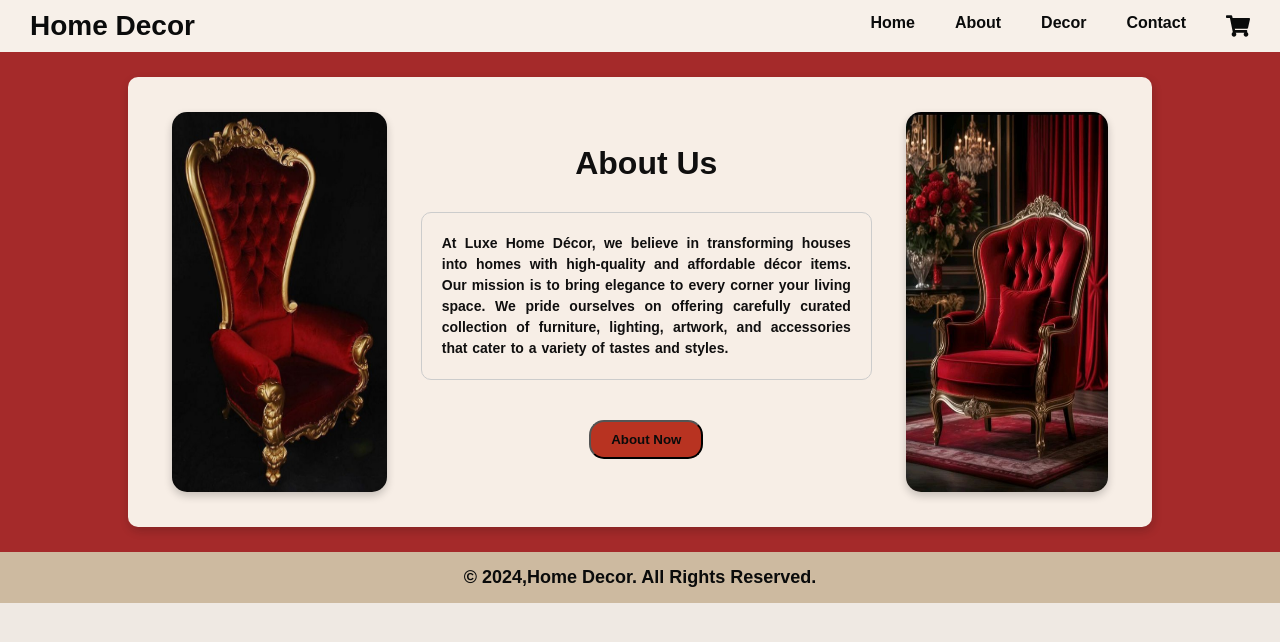
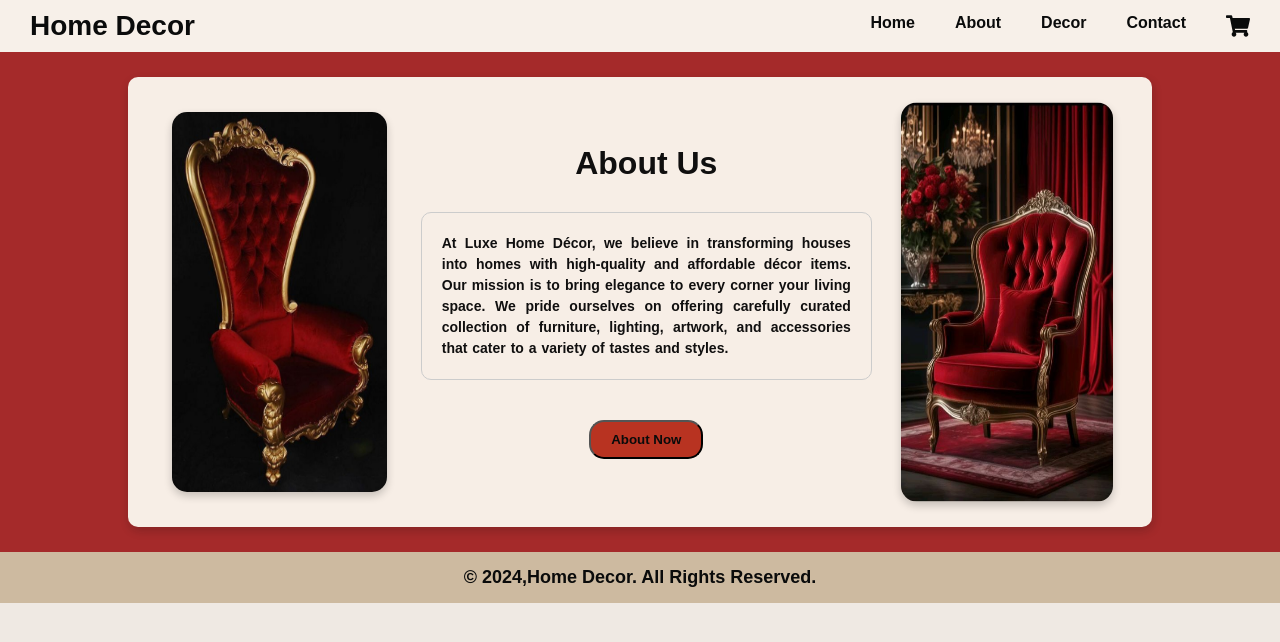
Before and after one commit to codewithhoney24/muttipage-Web-site, a Next.js app: page /about in a window 1280 px wide. In both pictures the pointer is over the picture 1006 px from the left and 302 px from the top of the page. Shown: the top 642 px of the page. Built offline with nearby package versions, Linux system fonts and the light colour scheme.

Commit message:
Update globals.css

```diff
--- a/src/app/globals.css
+++ b/src/app/globals.css
@@ -475,6 +475,9 @@ max-width: 300px;
 .about-styled-image:hover {
   transform: scale(1.05);
 }
+.about-styled2-image:hover {
+  transform: scale(1.05);
+}
 h2{
 
   font-size: 32px;
```
